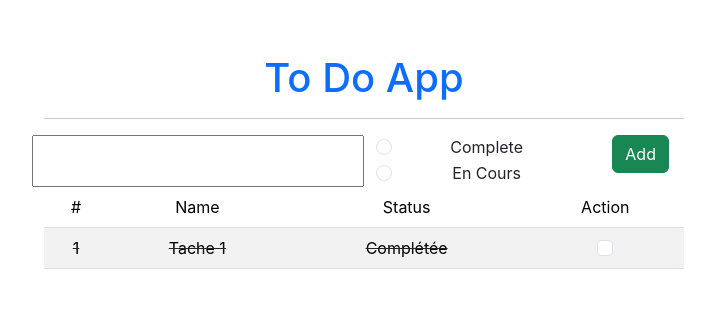
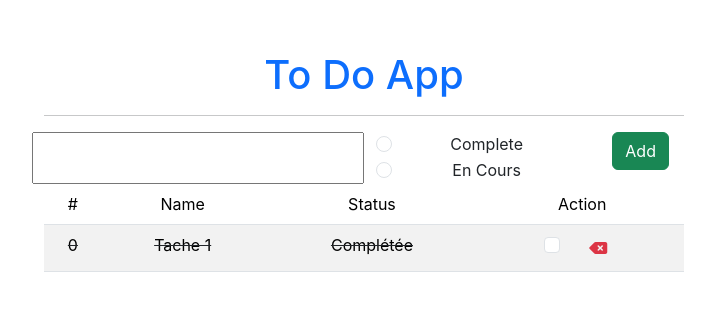
Before and after one commit to ZAKARIA-BEN-JEDDI/tutoriel, a React (Create React App) app: page / in a window 1280 px wide. Shown: the part 231-542 px from the top of the page, without its empty margins (276-991 px from the left). Built offline with nearby package versions, Linux system fonts and the light colour scheme.

Commit message:
to do list finished

```diff
--- a/public/index.html
+++ b/public/index.html
@@ -5,6 +5,8 @@
     <!-- ! BS5 CSS -->
     <link href="https://cdn.jsdelivr.net/npm/bootstrap@5.3.3/dist/css/bootstrap.min.css" rel="stylesheet" integrity="sha384-QWTKZyjpPEjISv5WaRU9OFeRpok6YctnYmDr5pNlyT2bRjXh0JMhjY6hW+ALEwIH" crossorigin="anonymous">
     <script src="https://cdn.jsdelivr.net/npm/bootstrap@5.3.3/dist/js/bootstrap.bundle.min.js" integrity="sha384-YvpcrYf0tY3lHB60NNkmXc5s9fDVZLESaAA55NDzOxhy9GkcIdslK1eN7N6jIeHz" crossorigin="anonymous"></script>
+    <!-- ! OWSEN -->
+    <link rel="stylesheet" href="https://cdnjs.cloudflare.com/ajax/libs/font-awesome/6.6.0/css/all.min.css" integrity="sha512-Kc323vGBEqzTmouAECnVceyQqyqdsSiqLQISBL29aUW4U/M7pSPA/gEUZQqv1cwx4OnYxTxve5UMg5GT6L4JJg==" crossorigin="anonymous" referrerpolicy="no-referrer" />
     <link rel="icon" href="%PUBLIC_URL%/favicon.ico" />
     <meta name="viewport" content="width=device-width, initial-scale=1" />
     <meta name="theme-color" content="#000000" />
--- a/src/practice/todolist/todolist.jsx
+++ b/src/practice/todolist/todolist.jsx
@@ -2,8 +2,9 @@ import React, { useState, useRef, useEffect } from 'react';
 export default function Todolist() {
   const [tache, setTache] = useState(() => {
     const savedTasks = localStorage.getItem('tache');
-    return savedTasks ? JSON.parse(savedTasks) : [{ TacheName: "Tache 1", Tachestatus: 1 }];
+    return savedTasks ? JSON.parse(savedTasks) : [{id:0, TacheName: "Tache 1", Tachestatus: 1 }];
   });
+  const [ID , setid] = useState(0);
   const [tachestate , settachestate] = useState(0)
   const tachvalue = useRef('');
   const complete = useRef('');
@@ -23,11 +24,15 @@ export default function Todolist() {
       if (encours.current.checked) {
         settachestate(1)
       }
-      if (settachestate.length > 0) {
+      if (!complete.current.checked && !encours.current.checked) {
+        settachestate(0)
+      }
+      if (settachestate.length > 0 && settachestate.length > 0) {
+        setid(_=>_+1)
         setTache(prevState => {
           return [
             ...prevState,
-            { TacheName: tacheinputname, Tachestatus: tachestate }
+            {id:ID,TacheName: tacheinputname.toUpperCase(), Tachestatus: tachestate }
           ];
         });
       }
@@ -45,7 +50,6 @@ export default function Todolist() {
       return newTache;
     });
   };
-
 
   return (
     <div className="d-flex justify-content-center align-items-center vh-100">
@@ -69,7 +73,6 @@ export default function Todolist() {
                   </label>
                 </div>
               </div>
-
               <div className="col-2">
                 <button className='btn btn-success' onClick={AddTache}>Add</button>
               </div>
@@ -88,16 +91,19 @@ export default function Todolist() {
                 {
                   tache.map((item, key) => (
                     <tr
-                      key={key}
+                      key={item.id}
                       style={{
                         textDecoration: item.Tachestatus === 1 ? 'line-through' : 'none'
                       }}
                       >
-                      <td>{key+1}</td>
+                      <td>{item.id}</td>
                       <td>{item.TacheName}</td>
                       <td>{item.Tachestatus === 1 ? "Complétée" : "En cours"}</td>
-                      <td>
+                      <td key={key}>
                         <input value={key} class="form-check-input" type="checkbox" id="flexCheckDefault" onChange={(e) => handelChangeCheckbox(e,key)}/>
+                        <i key={item.id} class="fa-solid fa-delete-left ms-3 text-danger btn" onClick={()=>{
+                          setTache(prevstate => prevstate.filter(task => task.id !== item.id))
+                        }}></i>
                       </td>
                     </tr>
                   ))
```
